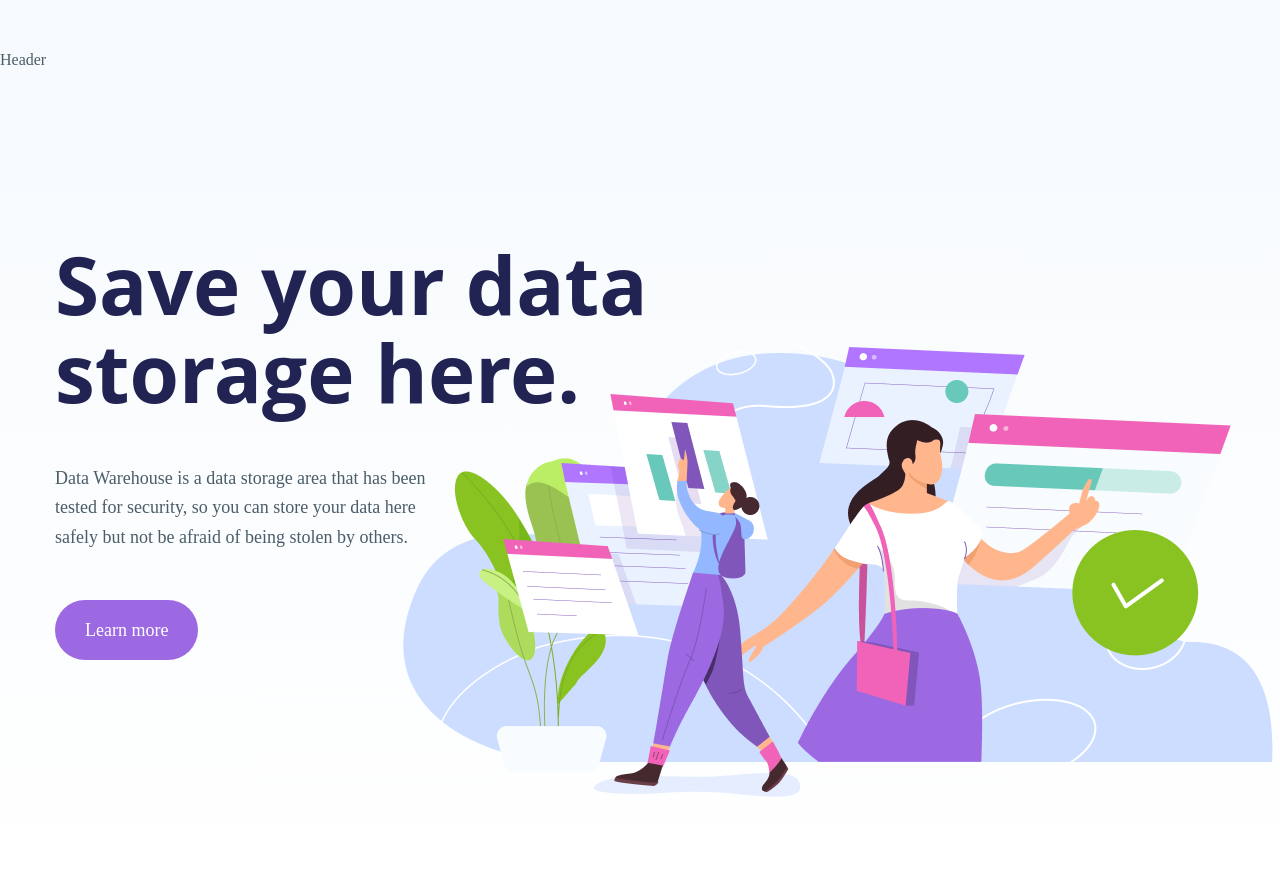
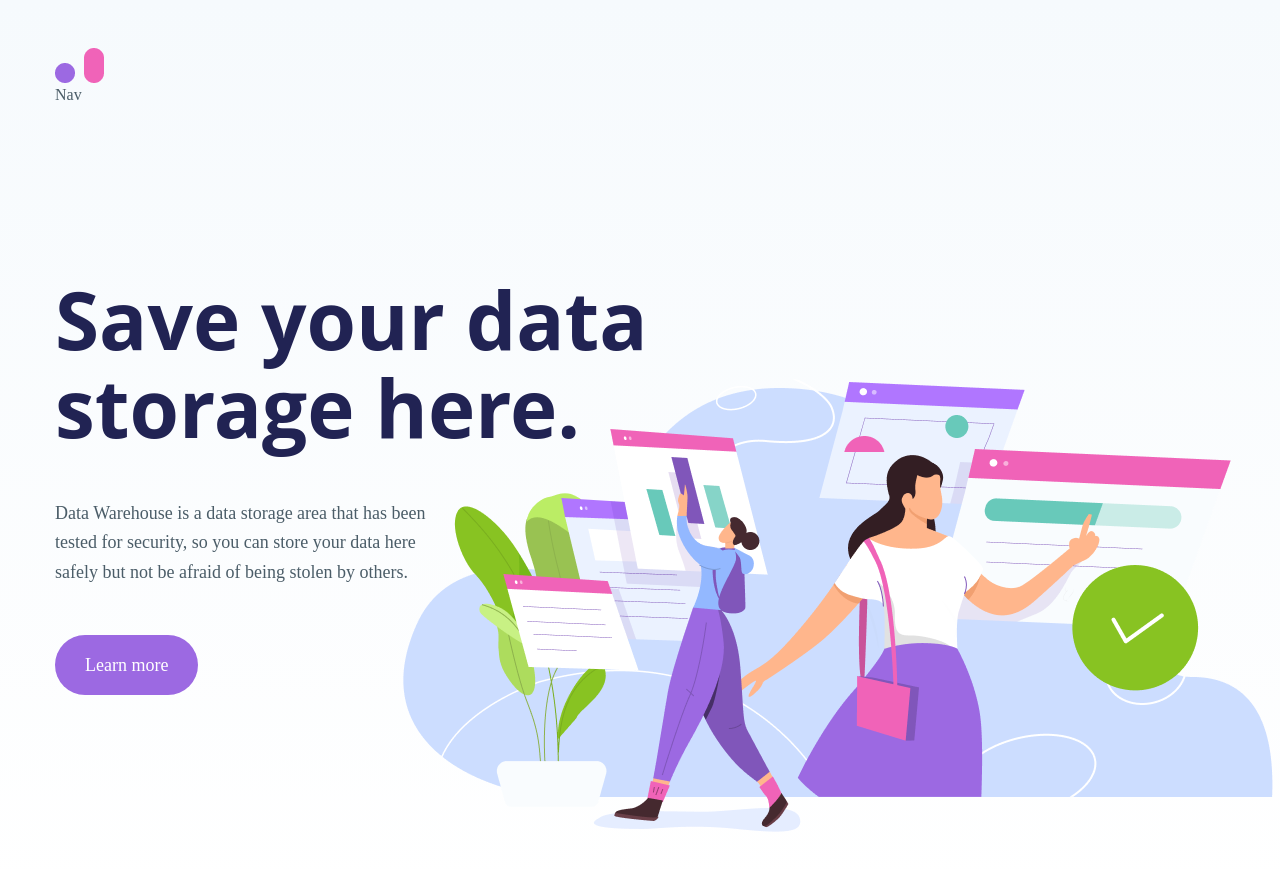
Before and after one commit to mahima98/aos-animation, a React (Vite) app: page / in a window 1280 px wide. Shown: the top 870 px of the page. Built offline with nearby package versions, Linux system fonts and the light colour scheme.

Commit message:
Header wip

```diff
--- a/src/components/Header.jsx
+++ b/src/components/Header.jsx
@@ -1,7 +1,32 @@
-import React from 'react';
+import React, { useState } from "react";
+
+import Logo from "../assets/img/logo.png";
+import Nav from "../components/Nav";
+import NavMobile from "../components/NavMobile";
+
+import { FaBars } from "react-icons/fa";
+import { BsArrowRight } from "react-icons/bs";
 
 const Header = () => {
-  return <div>Header</div>;
+  return (
+    <header>
+      <div className="container mx-auto">
+        <div className="">
+          <a href="#">
+            <img src={Logo} alt="" />
+          </a>
+
+          <div className="hidden lg:flex">
+            <Nav />
+          </div>
+
+          <div className="xl:hidden">
+            <NavMobile />
+          </div>
+        </div>
+      </div>
+    </header>
+  );
 };
 
 export default Header;
```
